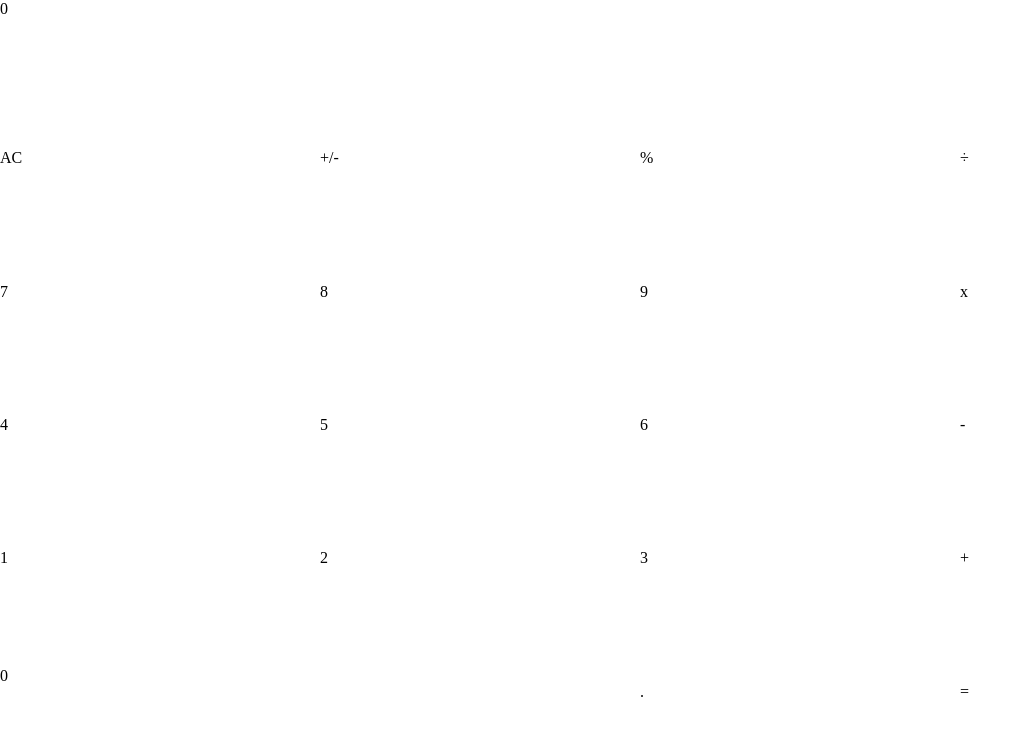
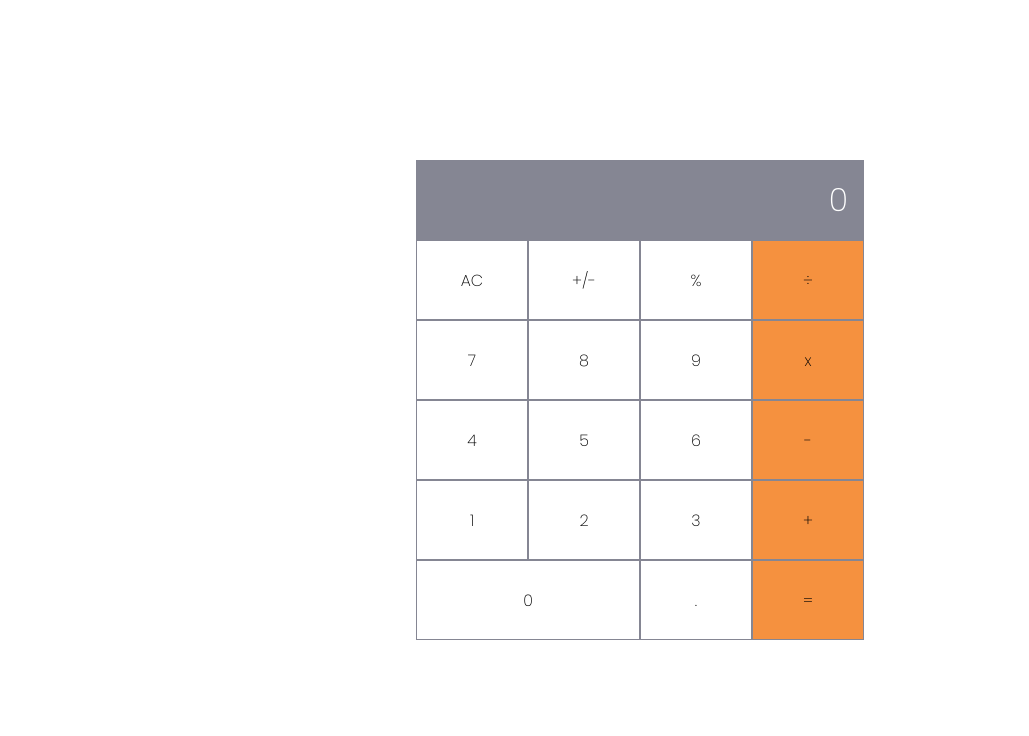
Before and after one commit to RokoVarano/math-magicians, a React (Create React App) app: page / in a window 1280 px wide. Shown: the top 736 px of the page, without its empty margins (0-1029 px from the left). Built offline with nearby package versions, Linux system fonts and the light colour scheme.

Commit message:
add styles

```diff
--- a/src/components/Calculator.js
+++ b/src/components/Calculator.js
@@ -5,17 +5,18 @@ const Calculator = () => {
   const buttons = ['AC', '+/-', '%', '÷', '7', '8', '9', 'x', '4', '5', '6', '-', '1', '2', '3', '+', '0', '.', '='];
 
   return (
-    <section className="mainframe">
+    <main className="mainframe">
       <p className="result">0</p>
       {buttons.map((text) => <Button content={text} key={`btn-${text}`} />)}
-    </section>
+    </main>
   );
 };
 
 const Button = ({ content }) => {
   const classy = content === '0' ? 'btn0' : 'btn';
+  const orange = ['÷', 'x', '+', '-', '='].includes(content) ? ' orange' : '';
 
-  return <p className={classy}>{content}</p>;
+  return <p className={classy + orange}>{content}</p>;
 };
 
 Button.propTypes = {
--- a/src/styles/calculator.scss
+++ b/src/styles/calculator.scss
@@ -1,6 +1,15 @@
+@import url('https://fonts.googleapis.com/css2?family=Poppins:wght@200&display=swap');
+
+$result-bg: rgb(133, 134, 147);
+$right-bg: rgb(245, 145, 63);
+$p-color: black;
+$result-color: white;
+$p-font: 'Poppins', sans-serif;
+
 * {
   margin: 0;
   padding: 0;
+  font-family: $p-font;
 }
 
 body,
@@ -9,6 +18,9 @@ section,
 p {
   width: 100%;
   height: 100%;
+  display: flex;
+  justify-content: center;
+  align-items: center;
 }
 
 body {
@@ -18,18 +30,34 @@ body {
 .mainframe {
   display: grid;
   width: auto;
+  max-width: 500px;
   grid-template-rows: repeat(6, 1fr);
   grid-template-columns: repeat(4, 1fr);
 
   .btn {
-    padding: 1rem 0;
+    height: 5rem;
+    width: 7rem;
+    border: 1px $result-bg solid;
+    box-sizing: border-box;
+  }
+
+  .orange {
+    background-color: $right-bg;
   }
 
   .result {
     grid-area: 1 / 1 / 1 / 5;
+    background-color: $result-bg;
+    justify-content: flex-end;
+    box-sizing: border-box;
+    padding: 0 1rem;
+    color: $result-color;
+    font-size: 2rem;
   }
 
   .btn0 {
     grid-area: 6 / 1 / 7 / 3;
+    border: 1px $result-bg solid;
+    box-sizing: border-box;
   }
 }
```
